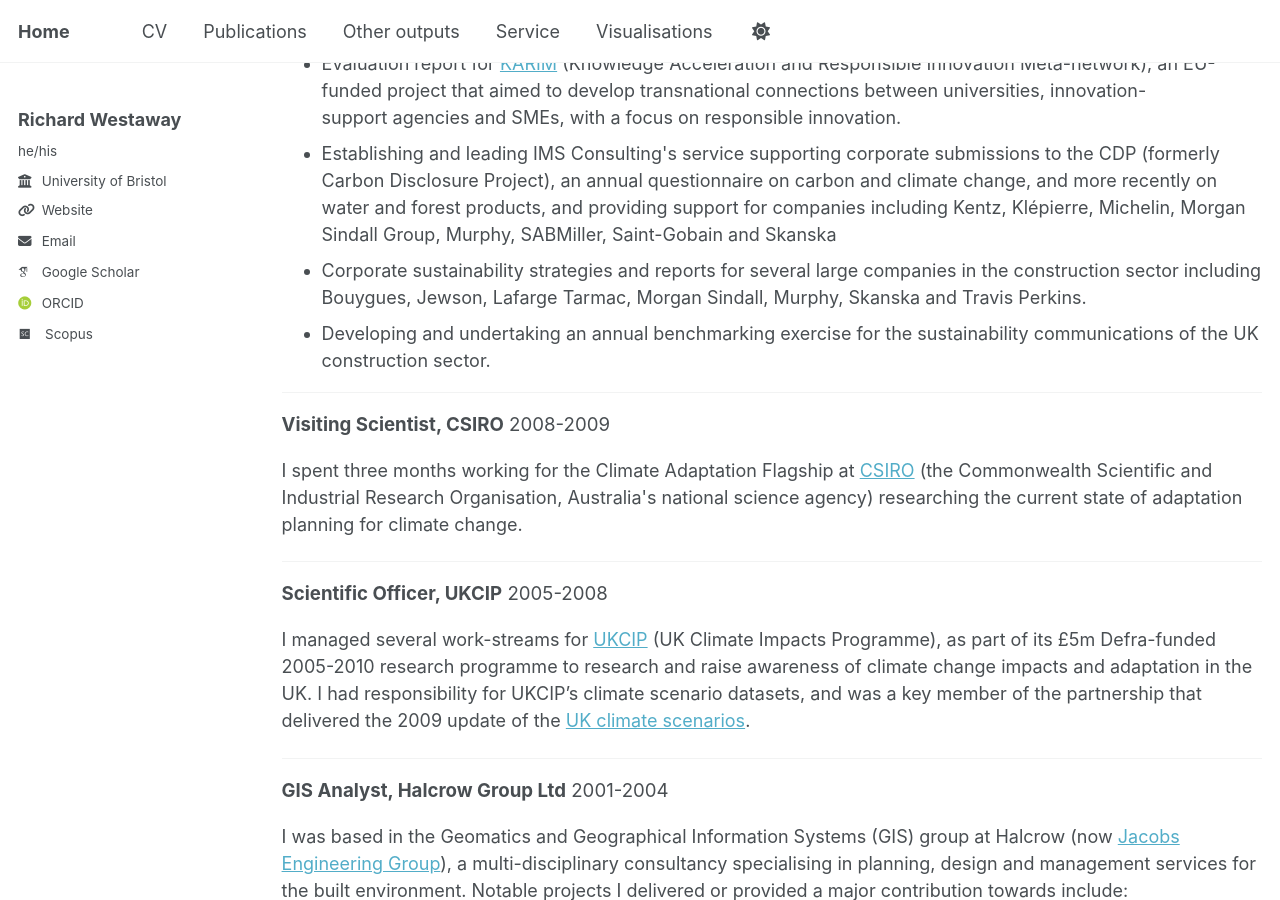
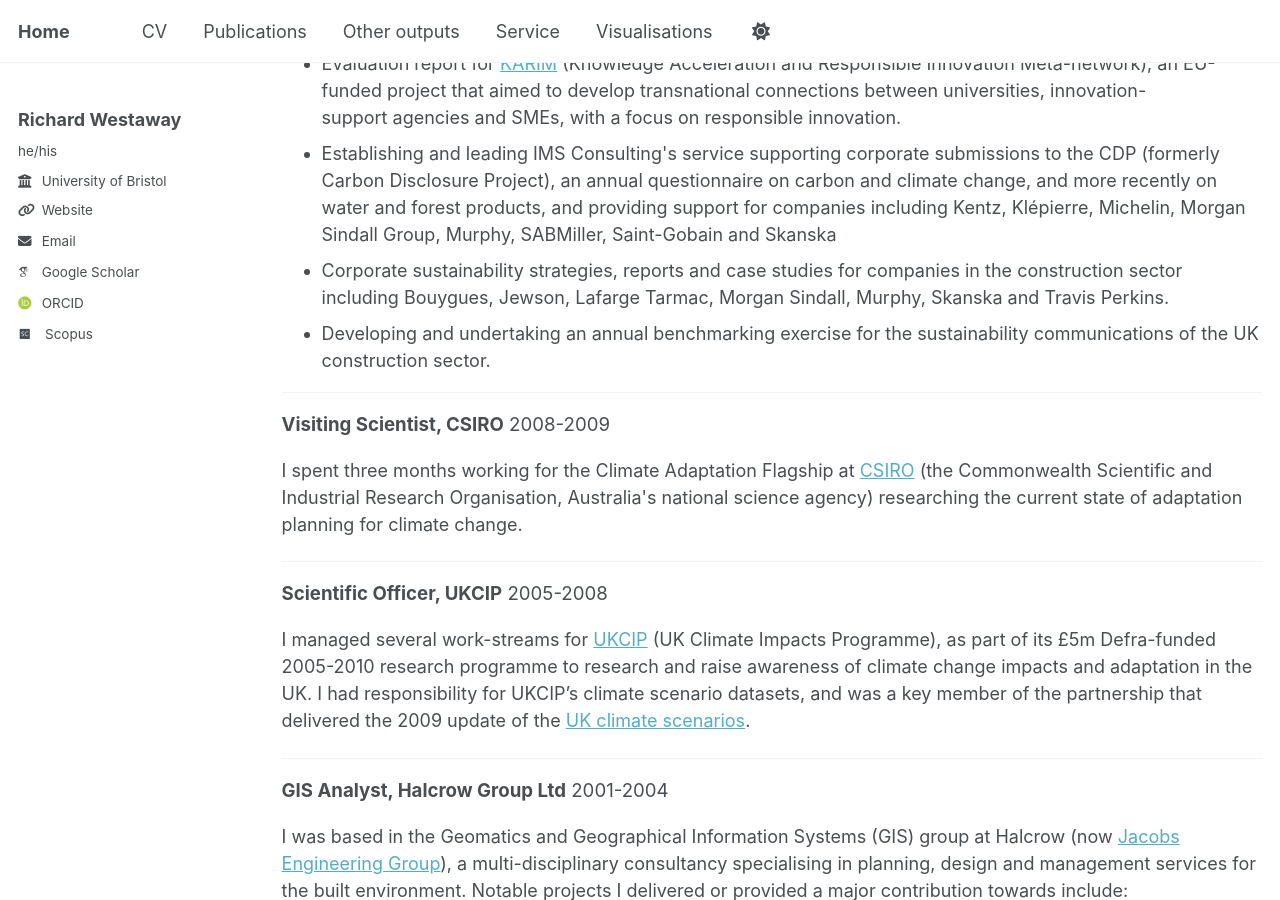
Before and after one commit to richardwestaway/richardwestaway.github.io, a Jekyll site: the page built from _pages/cv.html, in a window 1280 px wide and 900 px high, scrolled down 1688 px. Built offline with Jekyll 4.4.1, drawn with Linux system fonts in a browser that asks for light colours; some web fonts are replaced.

Commit message:
Update cv.html

```diff
--- a/_pages/cv.html
+++ b/_pages/cv.html
@@ -51,7 +51,7 @@ redirect_from:
 
 <li>Establishing and leading IMS Consulting's service supporting corporate submissions to the CDP (formerly Carbon Disclosure Project), an annual questionnaire on carbon and climate change, and more recently on water and forest products, and providing support for companies including Kentz, Klépierre, Michelin, Morgan Sindall Group, Murphy, SABMiller, Saint-Gobain and Skanska</li>
 
-<li>Corporate sustainability strategies and reports for several large companies in the construction sector including Bouygues, Jewson, Lafarge Tarmac, Morgan Sindall, Murphy, Skanska and Travis Perkins.</li>
+<li>Corporate sustainability strategies, reports and case studies for companies in the construction sector including Bouygues, Jewson, Lafarge Tarmac, Morgan Sindall, Murphy, Skanska and Travis Perkins.</li>
 
 <li>Developing and undertaking an annual benchmarking exercise for the sustainability communications of the UK construction sector.</li>
 </ul>
```
